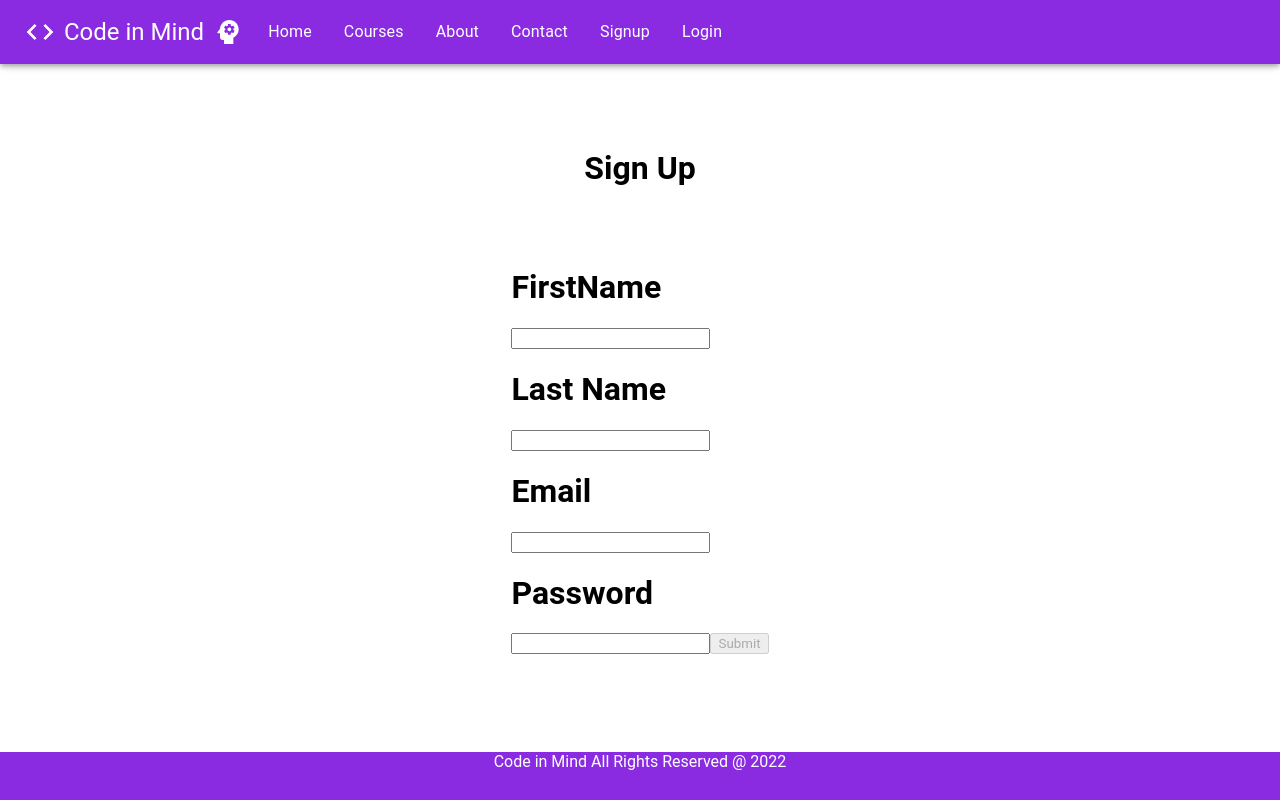
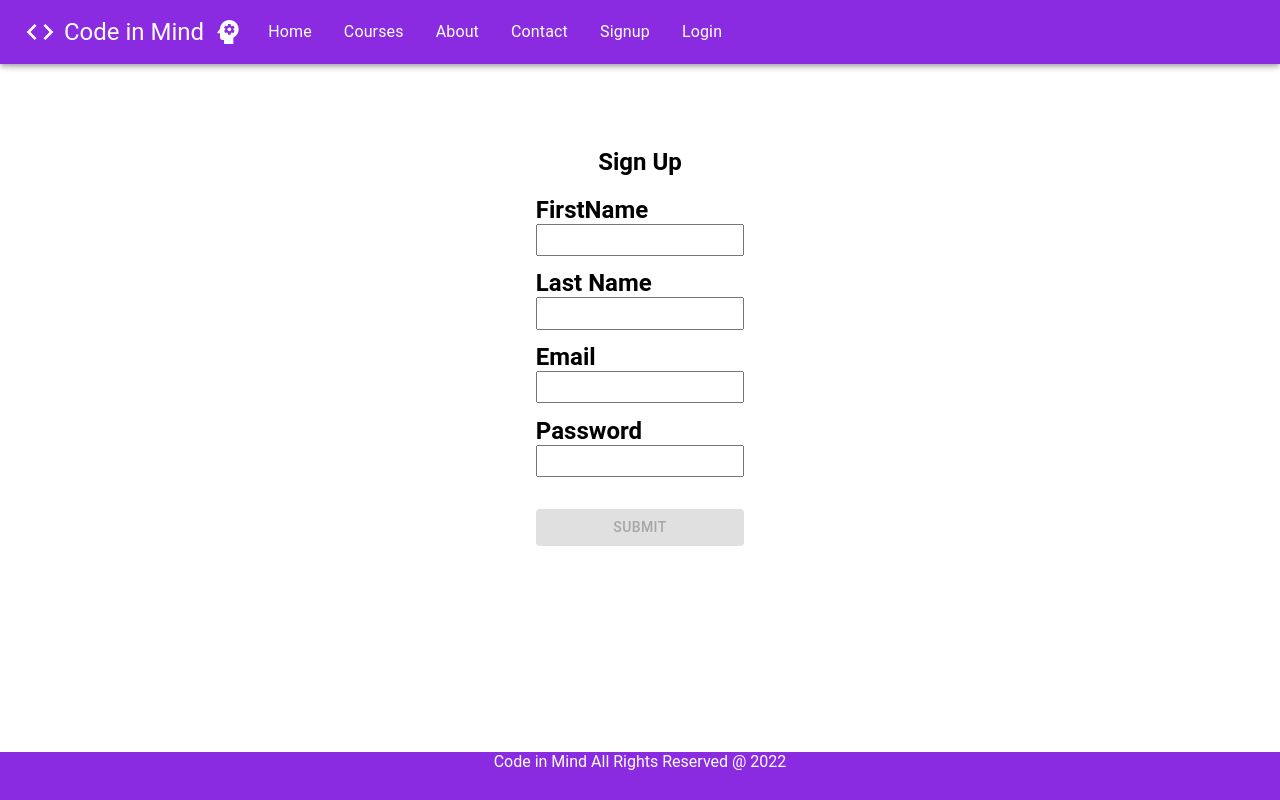
Before and after one commit to judo2000/code_in_mind, a React (Create React App) app in the folder client/: page /signup in a window 1280 px wide. Built offline with nearby package versions, Linux system fonts and the light colour scheme.

Commit message:
login/signup forms restyled

```diff
--- a/client/src/components/Login.js
+++ b/client/src/components/Login.js
@@ -40,12 +40,29 @@ export const Login = () => {
         }}
         render={({ values, handleSubmit, form }) => {
           return (
-            <div>
+            <div
+              style={{
+                display: "flex",
+                flexDirection: "column",
+                margin: "0 auto",
+                width: "33%",
+              }}
+            >
               <h1>Email</h1>
-              <Field name="email" component="input" />
+              <Field
+                name="email"
+                style={{ padding: ".5em" }}
+                component="input"
+              />
               <h1>Password</h1>
-              <Field name="password" component="input" type="password" />
+              <Field
+                name="password"
+                style={{ padding: ".5em" }}
+                component="input"
+                type="password"
+              />
               <Button
+                sx={{ marginTop: "2em" }}
                 disabled={
                   values?.password?.length === 0 || values?.email?.length === 0
                 }
--- a/client/src/components/Signup.js
+++ b/client/src/components/Signup.js
@@ -2,7 +2,7 @@ import { Form, Field } from "react-final-form";
 import { useMutation } from "@apollo/client";
 import { useNavigate } from "react-router-dom";
 import { ADD_USER } from "../utils/mutations";
-import { Container } from "@mui/material/";
+import { Container, Button } from "@mui/material/";
 
 export const Signup = () => {
   const [signupMutation] = useMutation(ADD_USER);
@@ -19,7 +19,7 @@ export const Signup = () => {
       }}
       maxWidth="sm"
     >
-      <h1>Sign Up</h1>
+      <h2>Sign Up</h2>
       <Form
         onSubmit={async (values) => {
           await signupMutation({
@@ -40,18 +40,34 @@ export const Signup = () => {
         }}
         render={({ values, handleSubmit, form }) => {
           return (
-            <div>
+            <div style={{ display: "flex", flexDirection: "column" }}>
+              <h2 style={{ margin: 0 }}>FirstName</h2>
+              <Field
+                name="firstName"
+                style={{ padding: ".5em", marginBottom: "1em" }}
+                component="input"
+              />
+              <h2 style={{ margin: 0 }}>Last Name</h2>
+              <Field
+                name="lastName"
+                style={{ padding: ".5em", marginBottom: "1em" }}
+                component="input"
+              />
+              <h2 style={{ margin: 0 }}>Email</h2>
+              <Field
+                style={{ padding: ".5em", marginBottom: "1em" }}
+                name="email"
+                component="input"
+              />
+              <h2 style={{ margin: 0 }}>Password</h2>
+              <Field
+                name="password"
+                style={{ padding: ".5em", marginBottom: "1em" }}
+                component="input"
+                type="password"
+              />
               <br />
-              <br />
-              <h1>FirstName</h1>
-              <Field name="firstName" component="input" />
-              <h1>Last Name</h1>
-              <Field name="lastName" component="input" />
-              <h1>Email</h1>
-              <Field name="email" component="input" />
-              <h1>Password</h1>
-              <Field name="password" component="input" type="password" />
-              <button
+              <Button
                 disabled={
                   values?.password?.length === 0 || values?.email?.length === 0
                 }
@@ -59,9 +75,10 @@ export const Signup = () => {
                   await handleSubmit();
                   form.reset();
                 }}
+                variant="contained"
               >
                 Submit
-              </button>
+              </Button>
             </div>
           );
         }}
```
